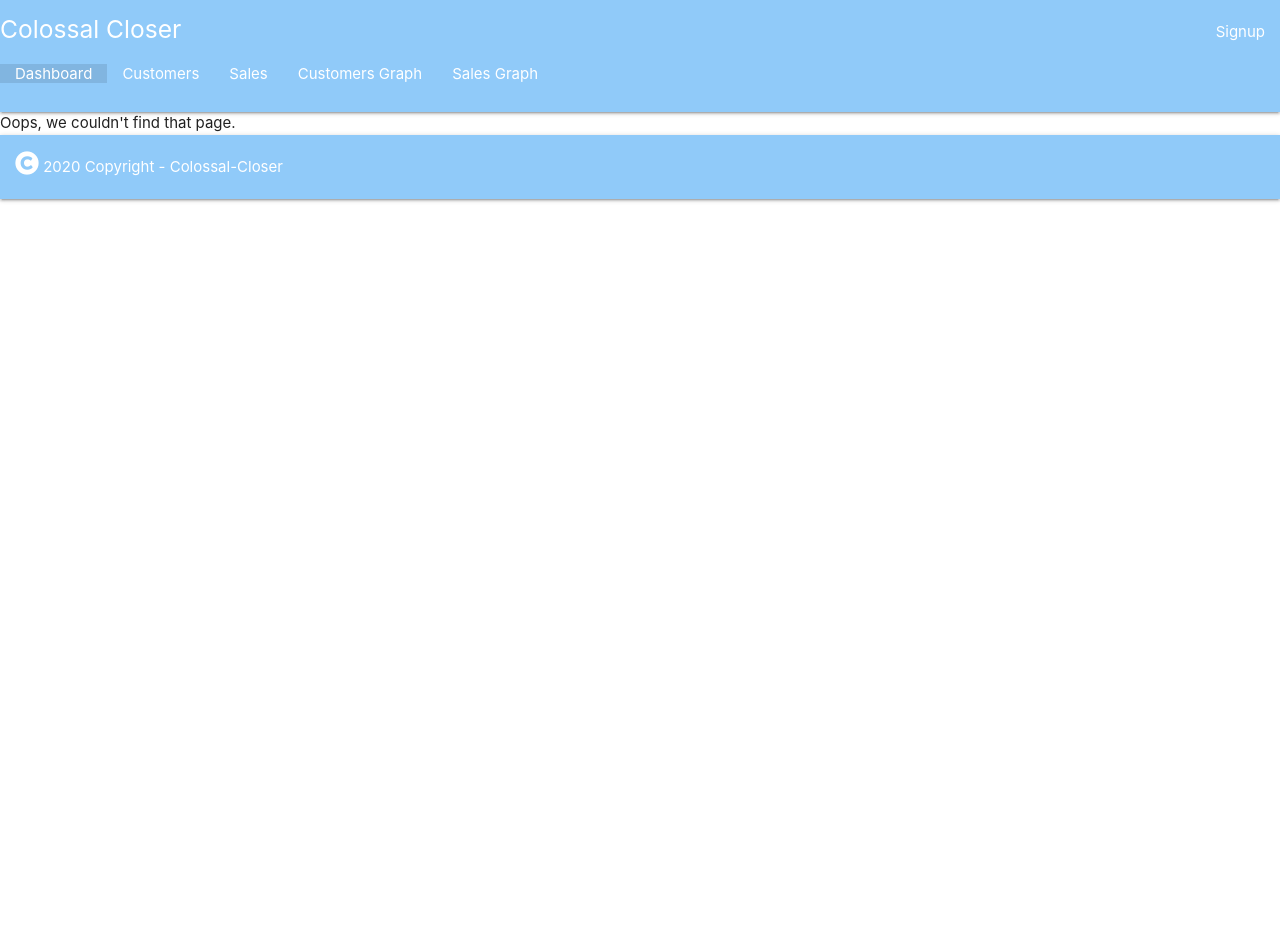
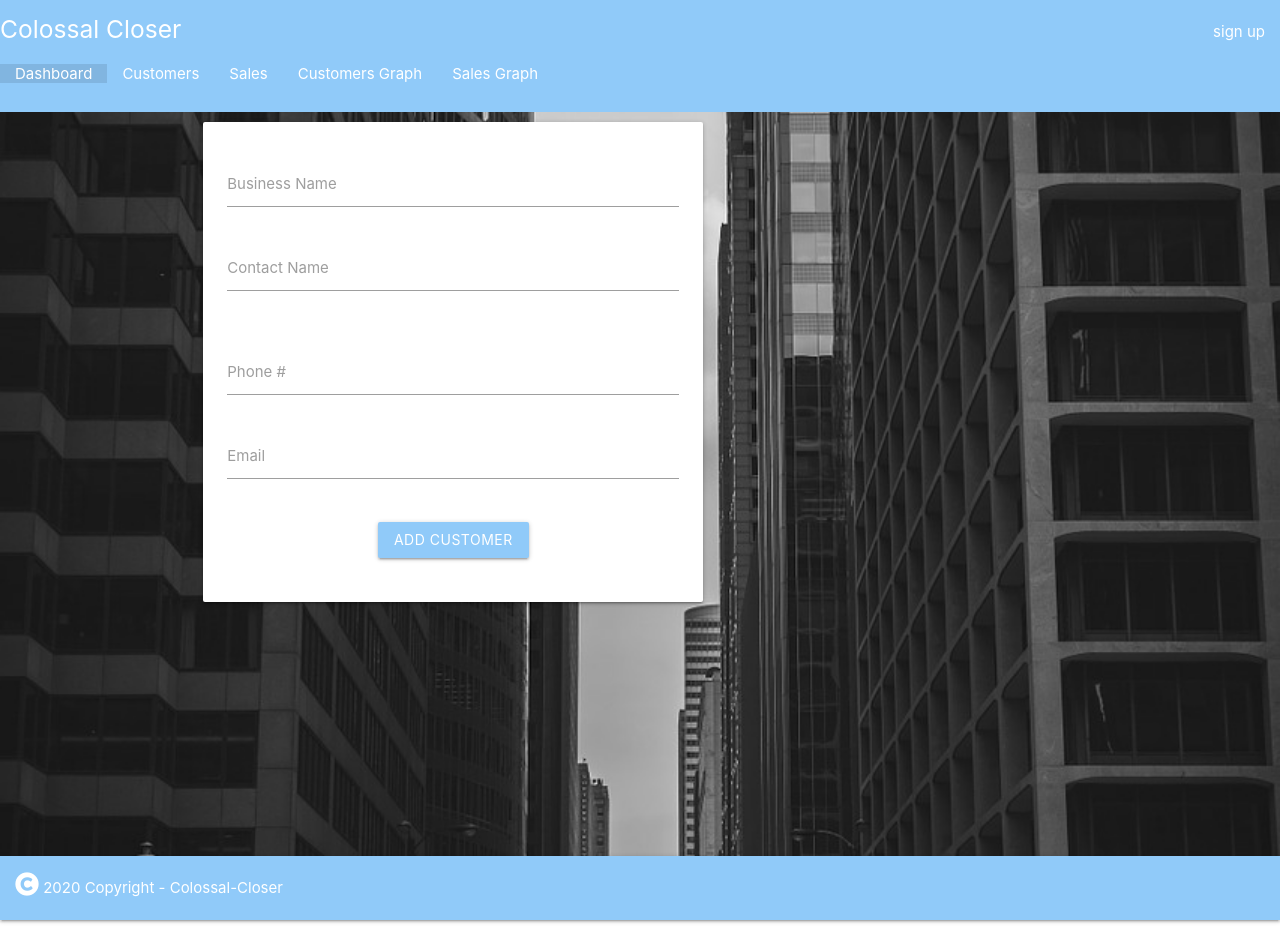
Before and after one commit to nmcanall/colossal-closer, a React (Create React App) app in the folder client/: page /addcustomer in a window 1280 px wide. Before the commit the page ends 800 px from the top, so only its background shows below. Built offline with nearby package versions, Linux system fonts and the light colour scheme.

Commit message:
add customer form

```diff
--- a/client/src/App.js
+++ b/client/src/App.js
@@ -7,6 +7,7 @@ import Footer from './components/Footer';
 import Dashboard from './pages/Dashboard'
 import Login from './pages/Login';
 import Signup from './pages/Signup';
+import AddCustomer from './pages/AddCustomer';
 import AllCustomers from './pages/AllCustomers';
 import SingleCustomer from './pages/SingleCustomer';
 import NoMatch from './pages/NoMatch';
@@ -47,6 +48,7 @@ function App() {
                             <Route exact path = '/' component = {Login}/>
                             <Route exact path = '/signup' component = {Signup}/>
                             <Route exact path = '/dashboard' component = {Dashboard}/>
+                            <Route exact path = '/addcustomer' component = {AddCustomer}/>
                             {/* <Route exact path = '/customers/:id' component = {AllCustomers}/> */}
                             {/* <Route exact path = '/:id/:customerid' component = {SingleCustomer}/> */}
 
--- a/client/src/components/Header/index.js
+++ b/client/src/components/Header/index.js
@@ -29,15 +29,23 @@ function Header(props) {
                 <ul id="nav-mobile" className="right ">
                     {auth.loggedIn() ? (
                         <>
-                        <li><a href="" onClick={logout}>Logout</a></li>
+                            <li><a href="" onClick={logout}>Logout</a></li>
+                            <li>
+                            <Link to ="/AddCustomer"
+                            href="/AddCustomer">Customer +
+                            </Link>
+
+                        </li>
                         </>
                     ):(
                          // <li><a href="sign.html">Login</a></li>
-                    <li>
-                        <Link to ="/signup"
-                            href="/signup">Signup
-                        </Link>
-                    </li>
+                        <li>
+                            <Link to ="/signup"
+                            href="/signup">sign up
+                            </Link>
+
+                        </li>
+
                     )
                     }
 
--- /dev/null
+++ b/client/src/pages/AddCustomer/index.js
@@ -0,0 +1,129 @@
+import React, {useState} from 'react'
+import {useMutation} from '@apollo/react-hooks';
+import {ADD_CUSTOMER} from '../../utils/mutations';
+import Auth from '../../utils/auth';
+
+const AddCustomer = () => {
+    const [formState, setFormState] = useState({ businessName: '', contactName: '', phone: '', email: '', status: ''})
+
+    const [addCustomer, { error }] = useMutation(ADD_CUSTOMER);
+
+    const handleChange = (event) =>{
+        const {name,value} = event.target
+
+        setFormState({
+            ...formState,
+            [name]: value
+        });
+    };
+
+    const handleSignup = async (event) =>{
+        event.preventDefault();
+        console.log('button clicked', formState)
+
+        // use try/catch instead of promises to handle errors
+        try{
+        //execute addUser mutation and pass in variable data from form
+        const { data } = await addCustomer({
+            variables: { ...formState }
+        });
+        Auth.login(data.addCustomer.token);
+        } catch (e){
+        console.error(e);
+        }
+
+        setFormState({
+            bussinessName : '',
+            contactName: '',
+            phone: '',
+            email: '',
+            status: ''
+
+        })
+
+    }
+    return (
+        <section id="login-page">
+            <div className="container center ">
+
+                <div className="row" id="form-wrapper">
+
+                    <div className="col s12 m7 ">
+                        <div className="card" id="signup-card">
+
+                            <div className="card-content">
+                                <div className="row">
+                                    <form className="col s12" id="signup-form"  onSubmit={handleSignup}>
+                                        <div className="row">
+                                            <div className="input-field col s12">
+                                                <input
+                                                id="bussinessName"
+                                                type="text"
+                                                name="bussinessName"
+                                                value= {formState.bussinessName}
+                                                onChange={handleChange}
+                                                />
+                                                <label htmlFor="bussinessName">Business Name</label>
+                                            </div>
+                                            <div className="input-field col s12">
+                                                <input
+                                                id="contactName"
+                                                type="text"
+                                                name="contactName"
+                                                value= {formState.contactName}
+                                                onChange={handleChange}
+                                                />
+                                                <label htmlFor="contactName">Contact Name</label>
+                                            </div>
+                                        </div>
+                                        <div className="row">
+                                            <div className="input-field col s12">
+                                                <input
+                                                    id="phone"
+                                                    type="text"
+                                                    name="phone"
+                                                    value= {formState.phone}
+                                                    onChange={handleChange}
+                                                />
+                                                <label htmlFor="phone">Phone #</label>
+                                            </div>
+                                            <div className="input-field col s12">
+                                                <input
+                                                    id="email"
+                                                    type="email"
+                                                    name="email"
+                                                    value= {formState.email}
+                                                    onChange={handleChange}
+                                                />
+                                                <label htmlFor="email">Email</label>
+                                            </div>
+                                        </div>
+
+
+                                        {/* <div className="row">
+                                            <div className="input-field col s12">
+
+                                                <input
+                                                    id="status"
+                                                    type="status"
+                                                    name="status"
+                                                    value= {formState.status}
+                                                    onChange={handleChange}
+                                                />
+                                                <label htmlFor="email">Status</label>
+                                            </div>
+                                        </div> */}
+
+                                        <button className="blue lighten-3 waves-effect waves-light btn" type="submit" >Add Customer</button>
+                                    </form>
+                                </div>
+                            </div>
+                        </div>
+                    </div>
+                </div>
+            </div>
+        </section>
+    )
+}
+
+export default AddCustomer;
--- a/client/src/utils/mutations.js
+++ b/client/src/utils/mutations.js
@@ -21,18 +21,18 @@ export const ADD_EMPLOYEE = gql`
   }
 `
 
-// export const ADD_CUSTOMER = gql`
-//   mutation addCustomer($businessName: String!, $contactName: String!, $phone: String!, $email: String!, $status: String!) {
-//       addCustomer(bussinessName: $businessName, constactName: $contactName, phone: $phone, email: $email, status: $status) {
-//           _id
-//           bussinessName
-//           contactName
-//           phone
-//           email
-//           status
-//       }
-//   }
-// `
+export const ADD_CUSTOMER = gql`
+  mutation addCustomer($businessName: String!, $contactName: String!, $phone: String!, $email: String!, $status: String!) {
+      addCustomer(bussinessName: $businessName, constactName: $contactName, phone: $phone, email: $email, status: $status) {
+          _id
+          bussinessName
+          contactName
+          phone
+          email
+          status
+      }
+  }
+`
 
 // export const UPDATE_CUSTOMER = gql`
 //   mutation updateCustomer(_id: ID!, $businessName: String!, $contactName: String!, $phone: String!, $email: String!, $status: String!) {
```
